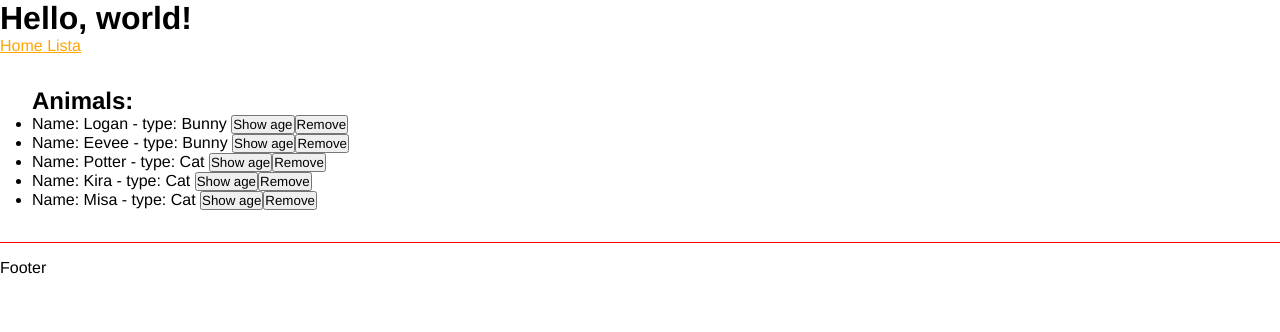
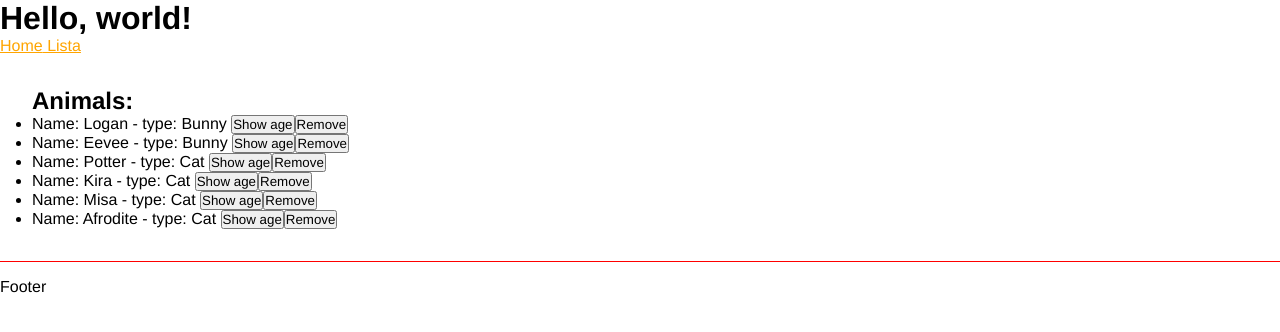
Before and after one commit to prissycorrea/curso-angular, an Angular app: page /list in a window 1280 px wide. Shown: the top 332 px of the page. Built offline with nearby package versions, Linux system fonts and the light colour scheme; data requests are answered from the project's data file.

Commit message:
requisições http

```diff
--- /dev/null
+++ b/db.json
@@ -0,0 +1,10 @@
+{
+  "animals": [
+    {"id": 1, "name": "Logan", "type": "Bunny", "age": 3},
+    {"id": 2, "name": "Eevee", "type": "Bunny", "age": 1},
+    {"id": 3, "name": "Potter", "type": "Cat", "age": 2},
+    {"id": 4, "name": "Kira", "type": "Cat", "age": 1},
+    {"id": 5, "name": "Misa", "type": "Cat", "age": 1},
+    {"id": 6, "name": "Afrodite", "type": "Cat", "age": 0}
+  ]
+}
--- a/package.json
+++ b/package.json
@@ -6,7 +6,8 @@
     "start": "ng serve",
     "build": "ng build",
     "watch": "ng build --watch --configuration development",
-    "test": "ng test"
+    "test": "ng test",
+    "server": "json-server --watch db.json"
   },
   "private": true,
   "dependencies": {
@@ -18,6 +19,7 @@
     "@angular/platform-browser": "^15.0.0",
     "@angular/platform-browser-dynamic": "^15.0.0",
     "@angular/router": "^15.0.0",
+    "json-server": "^0.17.1",
     "rxjs": "~7.5.0",
     "tslib": "^2.3.0",
     "zone.js": "~0.12.0"
--- a/src/app/app.module.ts
+++ b/src/app/app.module.ts
@@ -1,6 +1,7 @@
 import { NgModule } from '@angular/core';
 import { BrowserModule } from '@angular/platform-browser';
 import { FormsModule } from "@angular/forms";
+import {HttpClientModule} from "@angular/common/http";
 
 import { AppRoutingModule } from './app-routing.module';
 import { AppComponent } from './app.component';
@@ -32,7 +33,8 @@
   imports: [
     BrowserModule,
     AppRoutingModule,
-    FormsModule
+    FormsModule,
+    HttpClientModule
   ],
   providers: [],
   bootstrap: [AppComponent]
--- a/src/app/components/list-render/list-render.component.ts
+++ b/src/app/components/list-render/list-render.component.ts
@@ -8,17 +8,13 @@
   styleUrls: ['./list-render.component.css']
 })
 export class ListRenderComponent {
-  animals: Animal[] = [
-    {name: "Logan", type: "Bunny", age: 3},
-    {name: "Eevee", type: "Bunny", age: 1},
-    {name: "Potter", type: "Cat", age: 2},
-    {name: "Kira", type: "Cat", age: 1},
-    {name: "Misa", type: "Cat", age: 1}
-  ]
+  animals: Animal[] = [] //agora inicio com array vazio, pois os dados serão carregados da api
 
   animalDetails = ''
 
-  constructor(private listService: ListService) {}
+  constructor(private listService: ListService) {
+    this.getAnimals();
+  }
 
   showAge(animal: Animal): void {
     this.animalDetails = `O pet ${animal.name} tem ${animal.age} anos.`
@@ -28,4 +24,8 @@
     console.log("Removendo animal...")
     this.animals = this.listService.remove(this.animals, animal)
   }
+
+  getAnimals(): void {
+    this.listService.getAll().subscribe((myAnimals) => (this.animals = myAnimals));
+  } //acessa o services
 }
--- a/src/app/list.service.ts
+++ b/src/app/list.service.ts
@@ -1,14 +1,21 @@
 import { Injectable } from '@angular/core';
 import { Animal } from './Animals';
+import {HttpClient, HttpHeaders} from '@angular/common/http';
+import {Observable} from 'rxjs';
 
 @Injectable({
   providedIn: 'root'
 })
 export class ListService {
+  private apiUrl = 'http://localhost:3000/animals'//private só fica acessível na classe, nao posso acessar no componente
 
-  constructor() { }
+  constructor(private http: HttpClient) { }
 
   remove(animals: Animal[], animal: Animal) {
     return animals.filter((a) => animal.name !== a.name)
   }
+
+  getAll(): Observable<Animal[]> {
+    return this.http.get<Animal[]>(this.apiUrl);
+  }
 }
```
Also changed, not shown: 1 other file (tests, documents, lock files or other folders).
